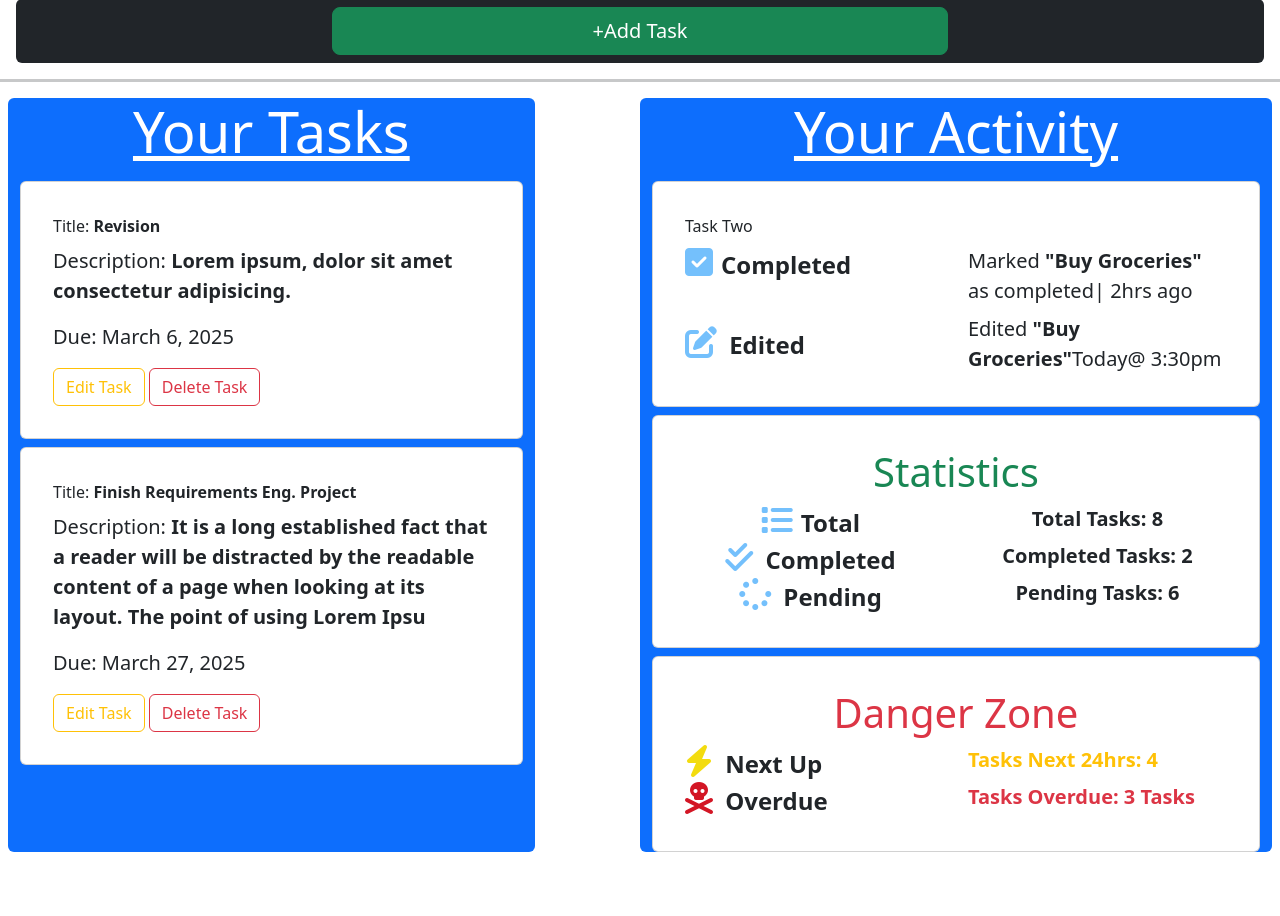
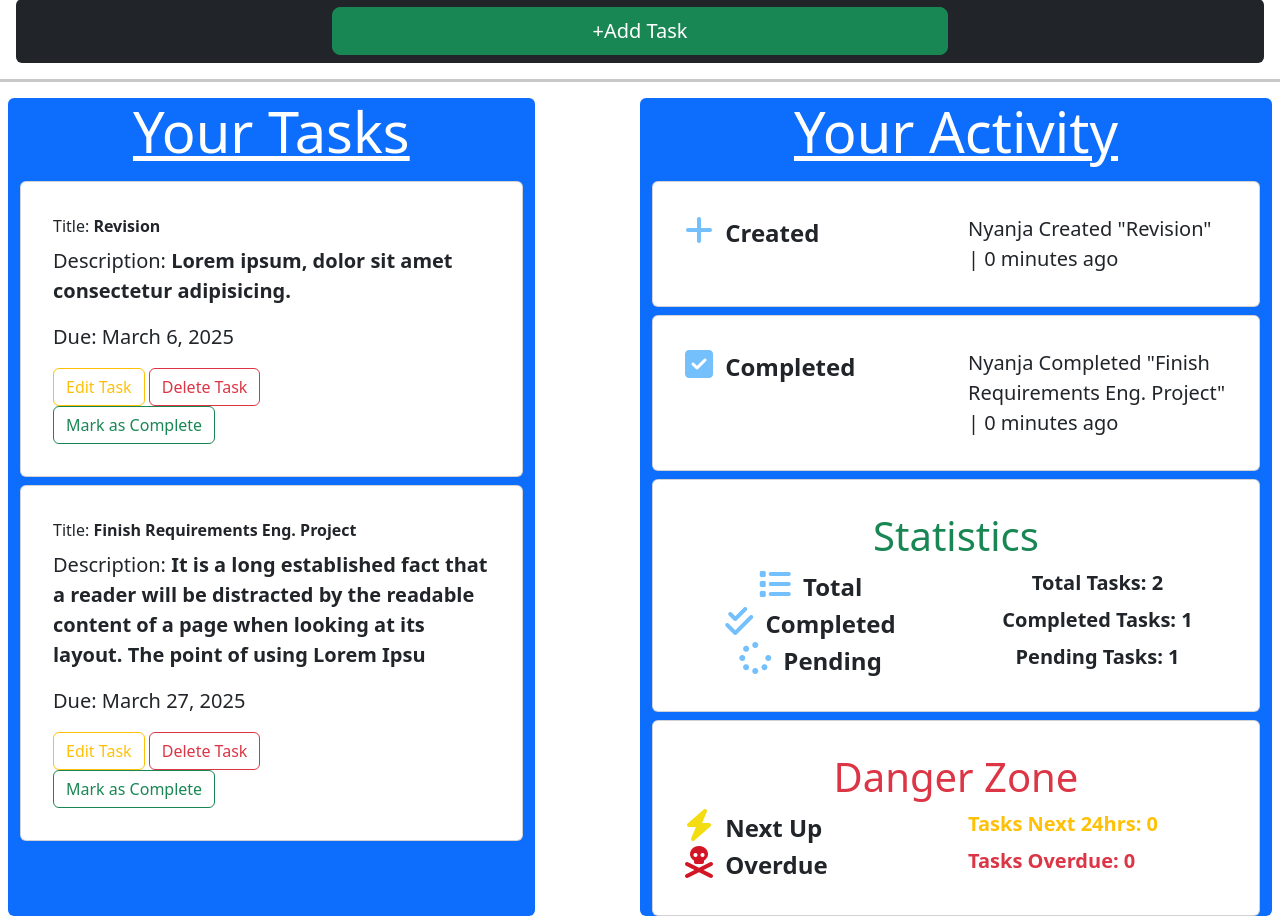
Before and after one commit to Nyanja23/R.E-Project, a Django app: page / in a window 1280 px wide. Shown: the part 183-1099 px from the top of the page. Before the commit the page ends 1035 px from the top, so only its background shows below. Run offline with Django 5.2, Linux system fonts and the light colour scheme; a user stored in the database is signed in; data comes from the database, SQL or seed files in the repository; both versions use the stored data as it was after the commit; some libraries are stand-ins or nearby versions.

Commit message:
Finished Dynamic Rendering for Your Activity Part

```diff
--- a/base/templates/base/index.html
+++ b/base/templates/base/index.html
@@ -23,6 +23,11 @@
                         <a href="{% url 'edit-task' task.id %}" class="btn btn-outline-warning m-3 m-md-0">Edit Task</a>
                         <a href="{% url 'delete-task' task.id %}" class="btn btn-outline-danger m-3 m-md-0">Delete Task</a>
                        </div>
+                                 <!-- Add the "Mark as Complete" button -->
+                    <form action="{% url 'mark-task-complete' task.id %}" method="POST" style="display: inline;">
+                        {% csrf_token %}
+                        <button type="submit" class="btn btn-outline-success m-3 m-md-0">Mark as Complete</button>
+                    </form>
                     </div>
                 </div>
                 {% endfor %}
@@ -31,39 +36,42 @@
             <div class="col-sm-6 bg-primary rounded text-white justify-content-center align-items-center">
                 <p class="display-4 fw-lighter  text-center text-decoration-underline text-white">Your Activity</p>
 
+                {% for activity in activities %}
                 <div class="card mt-2 p-3">
                     <div class="card-body">
-                            <div class="card-title">Task Two</div>
                         <div class="row activity">
                             <div class="col">
-                                    <i class="icon fa-solid fa-square-check fa-2x" style="color: #74C0FC;"></i><span class="mx-2 fw-bold fs-4">Completed</span>
+                                <!-- Add an icon based on the action -->
+                                {% if activity.action == "Completed" %}
+                                <i class="icon fa-solid fa-square-check fa-2x" style="color: #74C0FC;"></i>
+                                {% elif activity.action == "Updated" %}
+                                <i class="fa-solid fa-pen-to-square fa-2x" style="color: #74C0FC;"></i>
+                                {% elif activity.action == "Created" %}
+                                <i class="fa-solid fa-plus fa-2x" style="color: #74C0FC;"></i>
+                                {% elif activity.action == "Deleted" %}
+                                <i class="fa-solid fa-trash fa-2x" style="color: #74C0FC;"></i>
+                                {% endif %}
+                                <span class="mx-2 fw-bold fs-4">{{ activity.action }}</span>
                             </div>
                             <div class="col">
-                                    <p class="card-text lead">Marked <span class="fw-bold">"Buy Groceries"</span> as completed| 2hrs ago</p>
-                                </div>
-                            </div>
-                            <div class="row mt-2 align-items-center justify-content-around activity">
-                                <div class="col">
-                                    <i class="fa-solid fa-pen-to-square fa-2x" style="color: #74C0FC;"></i>
-                                    <span class="mx-2 fw-bold fs-4">Edited</span>
-                                </div>
-                                <div class="col">
-                                    <p class="card-text lead">Edited <span class="fw-bold">"Buy Groceries"</span>Today@ 3:30pm</p>
+                                <p class="card-text lead">{{ activity.user.name }} {{ activity.action }} "{{ activity.task.title }}" | {{ activity.timestamp|timesince }} ago</p>
                             </div>
                         </div>
                     </div>
                 </div>
+                {% endfor %}
                 <!-- STATISTICS SECTION -->
                 <div class="card mt-2 p-3">
                     <div class="card-body">
                         <div class="text-center">
-                                <h1 class=" fw-lighter text-center text-success">Statistics</h1>
+                            <h1 class="fw-lighter text-center text-success">Statistics</h1>
                             <div class="row">
                                 <div class="col">
-                                        <i class="fa-sharp fa-solid fa-list fa-2x" style="color: #74C0FC;"></i><span class="mx-2 fw-bold fs-4">Total</span>
+                                    <i class="fa-sharp fa-solid fa-list fa-2x" style="color: #74C0FC;"></i>
+                                    <span class="mx-2 fw-bold fs-4">Total</span>
                                 </div>
                                 <div class="col">
-                                        <p class="card-text lead fw-bold">Total Tasks: 8</p>
+                                    <p class="card-text lead fw-bold">Total Tasks: {{ total_tasks }}</p>
                                 </div>
                             </div>
                             <div class="row">
@@ -72,7 +80,7 @@
                                     <span class="mx-2 fw-bold fs-4">Completed</span>
                                 </div>
                                 <div class="col">
-                                        <p class="card-text lead fw-bold">Completed Tasks: 2</p>
+                                    <p class="card-text lead fw-bold">Completed Tasks: {{ completed_tasks }}</p>
                                 </div>
                             </div>
                             <div class="row">
@@ -81,7 +89,7 @@
                                     <span class="mx-2 fw-bold fs-4">Pending</span>
                                 </div>
                                 <div class="col">
-                                        <p class="card-text lead fw-bold">Pending Tasks: 6</p>
+                                    <p class="card-text lead fw-bold">Pending Tasks: {{ pending_tasks }}</p>
                                 </div>
                             </div>
                         </div>
@@ -97,7 +105,7 @@
                                 <span class="mx-2 fw-bold fs-4">Next Up</span>
                             </div>
                             <div class="col">
-                                    <p class="card-text lead fw-bold text-warning">Tasks Next 24hrs: 4</p>
+                                <p class="card-text lead fw-bold text-warning">Tasks Next 24hrs: {{ next_up_tasks }}</p>
                             </div>
                         </div>
                         <div class="row">
@@ -106,7 +114,7 @@
                                 <span class="mx-2 fw-bold fs-4">Overdue</span>
                             </div>
                             <div class="col">
-                                    <p class="card-text lead fw-bold text-danger">Tasks Overdue: 3 Tasks</p>
+                                <p class="card-text lead fw-bold text-danger">Tasks Overdue: {{ overdue_tasks }}</p>
                             </div>
                         </div>
                     </div>
--- a/base/urls.py
+++ b/base/urls.py
@@ -9,4 +9,5 @@
     path('login/',views.user_login,name="login"),
     path('logout/',views.user_logout,name="logout"),
     path('register/',views.register,name="register"),
+    path('mark-task-complete/<int:pk>/', views.mark_task_complete, name='mark-task-complete'),
 ]
--- a/base/views.py
+++ b/base/views.py
@@ -3,23 +3,81 @@
 from .forms import TaskForm
 from django.contrib.auth import authenticate,login,logout
 from django.contrib import messages
+from django.shortcuts import get_object_or_404
+from django.urls import reverse
+from django.utils import timezone
+from datetime import timedelta
 
+def mark_task_complete(request, pk):
+    task = get_object_or_404(Task, id=pk)
 
+    if request.method == 'POST':
+        # Mark the task as complete
+        task.completed = True
+        task.save()
+
+        # Log the activity in TaskActivity
+        TaskActivity.objects.create(
+            user=request.user,
+            task=task,
+            action="Completed"
+        )
+
+        # Redirect back to the home page
+        return redirect('home')
+
+    # If it's not a POST request, redirect to home
+    return redirect('home')
 
 def home(request):
-    tasks = Task.objects.all()
-    context = {"tasks":tasks}
-    return render(request,'base/index.html',context)
+    tasks = Task.objects.filter(user=request.user)
+    activities = TaskActivity.objects.filter(user=request.user).order_by('-timestamp')[:5]
+
+    # Handle Search
+
+    # Calculate statistics
+    total_tasks = tasks.count()
+    completed_tasks = tasks.filter(completed=True).count()
+    pending_tasks = total_tasks - completed_tasks
+
+    # Calculate "Next Up" tasks (due in the next 24 hours)
+    now = timezone.now()
+    next_24_hours = now + timedelta(hours=24)
+    next_up_tasks = tasks.filter(due_date__range=[now, next_24_hours], completed=False).count()
+
+    # Calculate "Overdue" tasks
+    overdue_tasks = tasks.filter(due_date__lt=now, completed=False).count()
+
+    context = {
+        "tasks": tasks,
+        "activities": activities,
+        "total_tasks": total_tasks,
+        "completed_tasks": completed_tasks,
+        "pending_tasks": pending_tasks,
+        "next_up_tasks": next_up_tasks,
+        "overdue_tasks": overdue_tasks,
+    }
+    return render(request, 'base/index.html', context)
 
 def add_task(request):
     form = TaskForm()
-    context = {"form":form}
     if request.method == 'POST':
         form = TaskForm(request.POST)
         if form.is_valid():
-            form.save()
+            task = form.save(commit=False)
+            task.user = request.user  # Assign the task to the logged-in user
+            task.save()
+
+            # Log the activity
+            TaskActivity.objects.create(
+                user=request.user,
+                task=task,
+                action="Created"
+            )
+
             return redirect('home')
-    return render(request,'base/create_task.html',context)
+    context = {"form": form}
+    return render(request, 'base/create_task.html', context)
 
 def delete_task(request,pk):
     task = Task.objects.get(id=pk)
@@ -29,16 +87,24 @@
         return redirect('home')
     return render(request,'base/delete_task.html',context)
 
-def edit_task(request,pk):
+def edit_task(request, pk):
     task = Task.objects.get(id=pk)
     form = TaskForm(instance=task)
-    context = {"form":form}
     if request.method == 'POST':
-        form = TaskForm(request.POST,instance=task)
+        form = TaskForm(request.POST, instance=task)
         if form.is_valid():
-            form.save()
+            task = form.save()
+
+            # Log the activity
+            TaskActivity.objects.create(
+                user=request.user,
+                task=task,
+                action="Updated"
+            )
+
             return redirect('home')
-    return render(request,'base/create_task.html',context)
+    context = {"form": form}
+    return render(request, 'base/create_task.html', context)
 
 
 #login page
--- a/templates/main.html
+++ b/templates/main.html
@@ -12,8 +12,8 @@
 <body>
     <div class="top-nav">
         <div class="profile-picture">
+            {% if request.user.is_authenticated %}
             <img class="img-fluid rounded-circle" src="{{request.user.avatar.url}}" alt="profile-pic" width="1773" height="1773">
-            {% if request.user.is_authenticated %}
             <p class="lead fw-bold">Hello {{user.username}}</p>
             {% endif %}
             <!-- <i class="fa-sharp fa-solid fa-house fa-5x"></i> -->
@@ -21,12 +21,15 @@
         <div class="home-link">
             <a class="display-6 link-offset-1-hover" href="/">Home</a>
         </div>
+        <!-- SEARCH BOX -->
         <div class="search-box">
             <form class="d-flex" method="get" role="search">
                 <input class="form-control me-2" type="search" placeholder="Search for tasks..." aria-label="Search">
                 <button class="btn btn-primary" type="submit">Search</button>
             </form>
         </div>
+
+
         <div class="account">
 
             {% if request.user.is_authenticated %}
```
Also changed, not shown: db.sqlite3. Lines whose indentation alone changed are shown as unchanged.
